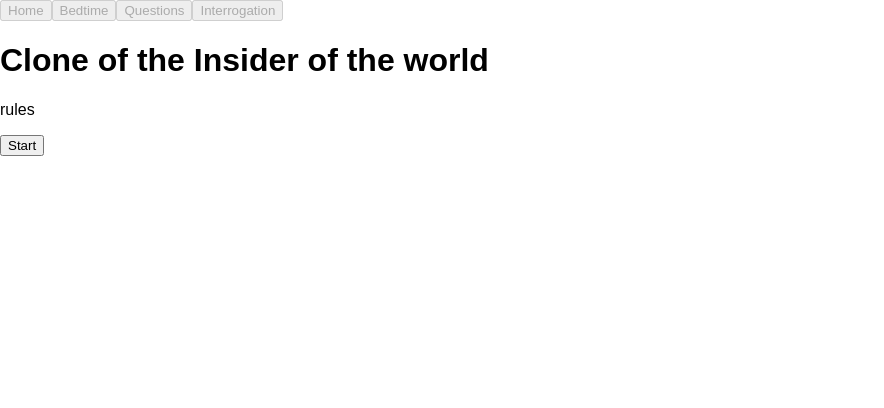
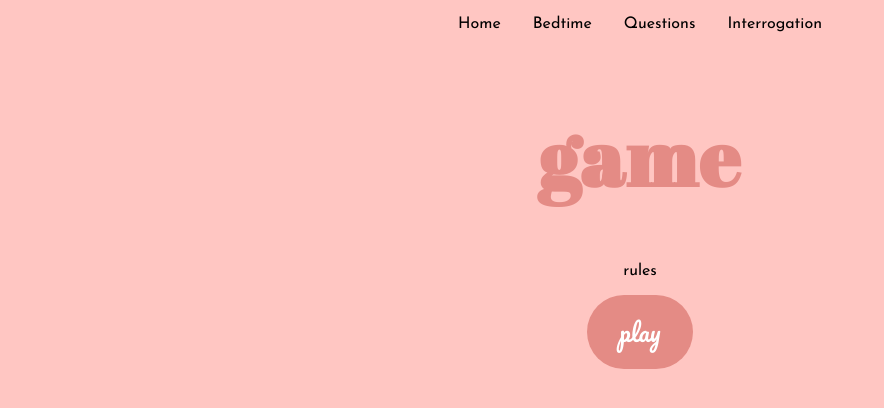
Before and after one commit to emilyhfdong/insider_clone, a React (Create React App) app: page / in a window 1280 px wide. Shown: the top 408 px of the page, without its empty margins (0-884 px from the left). Built offline with nearby package versions, Linux system fonts and the light colour scheme.

Commit message:
add initial styling

```diff
--- a/public/index.html
+++ b/public/index.html
@@ -4,37 +4,11 @@
     <meta charset="utf-8">
     <meta name="viewport" content="width=device-width, initial-scale=1, shrink-to-fit=no">
     <meta name="theme-color" content="#000000">
-    <!--
-      manifest.json provides metadata used when your web app is added to the
-      homescreen on Android. See https://developers.google.com/web/fundamentals/engage-and-retain/web-app-manifest/
-    -->
     <link rel="manifest" href="%PUBLIC_URL%/manifest.json">
     <link rel="shortcut icon" href="%PUBLIC_URL%/favicon.ico">
-    <!--
-      Notice the use of %PUBLIC_URL% in the tags above.
-      It will be replaced with the URL of the `public` folder during the build.
-      Only files inside the `public` folder can be referenced from the HTML.
-
-      Unlike "/favicon.ico" or "favicon.ico", "%PUBLIC_URL%/favicon.ico" will
-      work correctly both with client-side routing and a non-root public URL.
-      Learn how to configure a non-root public URL by running `npm run build`.
-    -->
-    <title>React App</title>
+    <title>Best Game Ever</title>
   </head>
   <body>
-    <noscript>
-      You need to enable JavaScript to run this app.
-    </noscript>
     <div id="root"></div>
-    <!--
-      This HTML file is a template.
-      If you open it directly in the browser, you will see an empty page.
-
-      You can add webfonts, meta tags, or analytics to this file.
-      The build step will place the bundled scripts into the <body> tag.
-
-      To begin the development, run `npm start` or `yarn start`.
-      To create a production bundle, use `npm run build` or `yarn build`.
-    -->
   </body>
 </html>
--- a/src/App.css
+++ /dev/null
@@ -1,28 +0,0 @@
-.App {
-  text-align: center;
-}
-
-.App-logo {
-  animation: App-logo-spin infinite 20s linear;
-  height: 80px;
-}
-
-.App-header {
-  background-color: #222;
-  height: 150px;
-  padding: 20px;
-  color: white;
-}
-
-.App-title {
-  font-size: 1.5em;
-}
-
-.App-intro {
-  font-size: large;
-}
-
-@keyframes App-logo-spin {
-  from { transform: rotate(0deg); }
-  to { transform: rotate(360deg); }
-}
--- a/src/App.js
+++ b/src/App.js
@@ -4,6 +4,7 @@ import Bedtime from './Components/Bedtime.jsx'
 import NavBar from './Components/NavBar.jsx'
 import GuessWord from './Components/GuessWord.jsx'
 import GuessInsider from './Components/GuessInsider.jsx'
+import './App.css'
 
 class App extends Component {
 
--- /dev/null
+++ b/src/App.scss
@@ -0,0 +1,25 @@
+$darkGreen: #30554E;
+$salmon: #E48B85;
+$babyPink: #ffc6c2;
+$mustard: #E4B826;
+$turquoise: #5AAAAC;
+
+@import url('https://fonts.googleapis.com/css?family=Abril+Fatface|Josefin+Sans|Pacifico');
+
+$serif: "Abril Fatface";
+$script: "Pacifico";
+$basic: "Josefin Sans";
+
+@import 'Styles/_landing.scss';
+@import 'Styles/_navbar.scss';
+
+
+html {
+  margin: 0px;
+  padding: 0px;
+  body {
+    margin: 0px;
+    padding: 0px;
+    font-family: $basic;
+  }
+}
--- a/src/Components/Landing.jsx
+++ b/src/Components/Landing.jsx
@@ -4,9 +4,9 @@ class Landing extends Component {
   render() {
     return (
       <div className="Landing">
-        <h1>Clone of the Insider of the world</h1>
-        <p>rules</p>
-        <button onClick={ event => this.props.switchMode("Bedtime") }>Start</button>
+        <h1 className="title">game</h1>
+        <p className="rules">rules</p>
+        <button className="startBtn" onClick={ event => this.props.switchMode("Bedtime") }>play</button>
       </div>
     );
   }
--- a/src/Components/NavBar.jsx
+++ b/src/Components/NavBar.jsx
@@ -1,38 +1,14 @@
 import React, { Component } from 'react';
 
 class NavBar extends Component {
-  order = [
-    {
-      mode: "Landing",
-      name: "Home"
-    },
-    {
-      mode: "Bedtime",
-      name: "Bedtime"
-    },
-    {
-      mode: "GuessWord",
-      name: "Questions"
-    },
-    {
-      mode: "GuessInsider",
-      name: "Interrogation"
-    }
-  ]
 
   render() {
-    let isFound = false
-
-    const allButtons = this.order.map(button => {
-      if (button.mode === this.props.mode) {
-        isFound = true
-      }
-      return <button key={button.mode} onClick={event => this.props.switchMode(button.mode)} disabled={isFound}>{button.name}</button>
-    })
-
     return (
       <div className="navbar">
-        {allButtons}
+        <p className="navBtn" onClick={event => this.props.switchMode("Landing")}>Home</p>
+        <p className="navBtn">Bedtime</p>
+        <p className="navBtn">Questions</p>
+        <p className="navBtn">Interrogation</p>
       </div>
     );
   }
--- /dev/null
+++ b/src/Styles/_landing.scss
@@ -0,0 +1,28 @@
+.Landing {
+  background-color: $babyPink;
+  padding-top: 3rem;
+  height: 100vh;
+  text-align: center;
+  .title {
+    font-family: $serif;
+    letter-spacing: 2px;
+    font-size: 80px;
+    color: $salmon;
+  }
+  .rules {
+
+  }
+  .startBtn {
+    border-radius: 5rem;
+    font-family: $script;
+    font-size: 24px;
+    color: white;
+    border: none;
+    padding: 1rem;
+    padding-left: 2rem;
+    padding-right: 2rem;
+    background-color: $salmon;
+    box-shadow: gray;
+
+  }
+}
--- /dev/null
+++ b/src/Styles/_navbar.scss
@@ -0,0 +1,11 @@
+.navbar {
+  width: 100%;
+  display: flex;
+  flex-direction: row;
+  justify-content: center;
+  align-items: center;
+  position: absolute;
+  .navBtn {
+    margin: 1rem;
+  }
+}
--- a/src/index.css
+++ /dev/null
@@ -1,5 +0,0 @@
-body {
-  margin: 0;
-  padding: 0;
-  font-family: sans-serif;
-}
--- a/src/index.js
+++ b/src/index.js
@@ -1,6 +1,5 @@
 import React from 'react';
 import ReactDOM from 'react-dom';
-import './index.css';
 import App from './App';
 import registerServiceWorker from './registerServiceWorker';
 
```
Also changed, not shown: package.json (+9 -3 lines), 2 other files (tests, documents, lock files or other folders).
